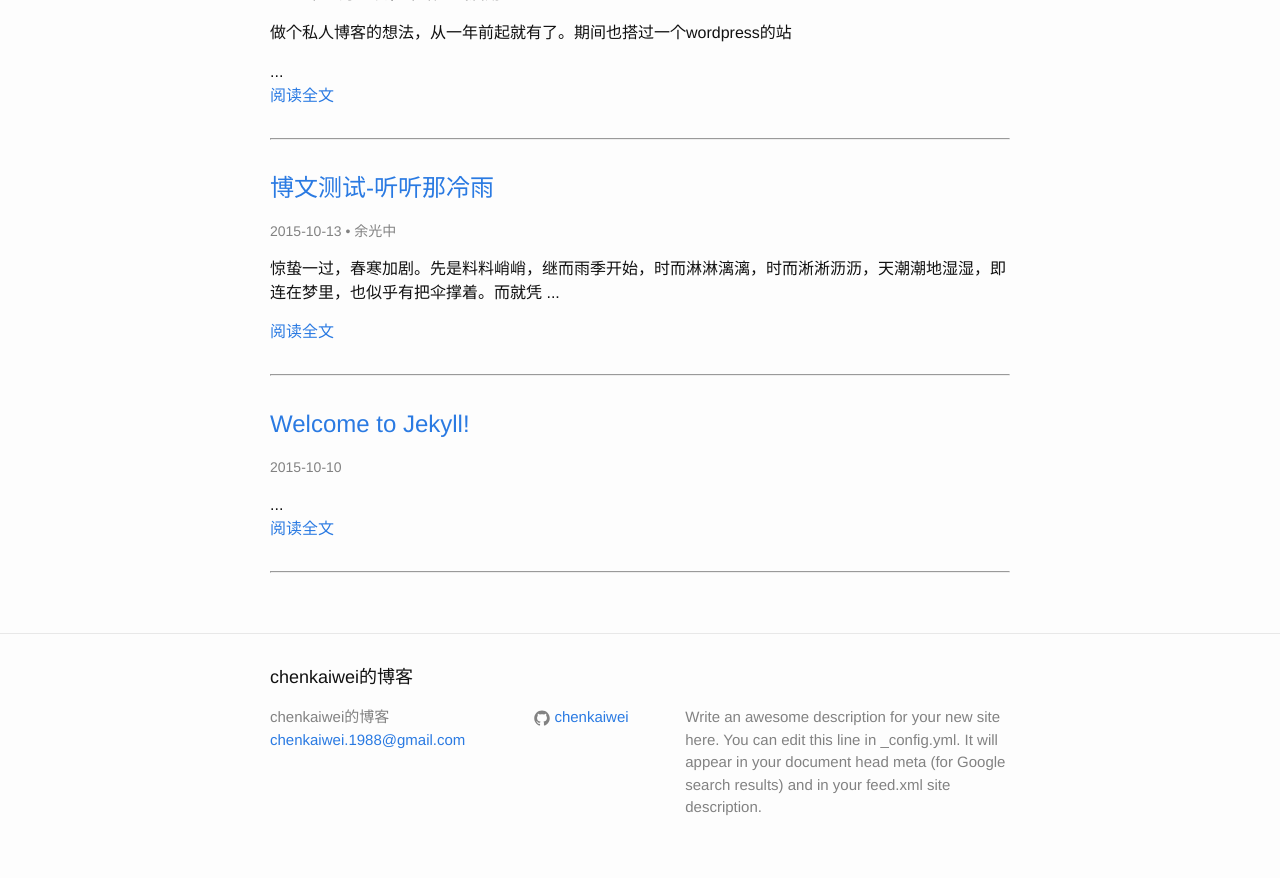
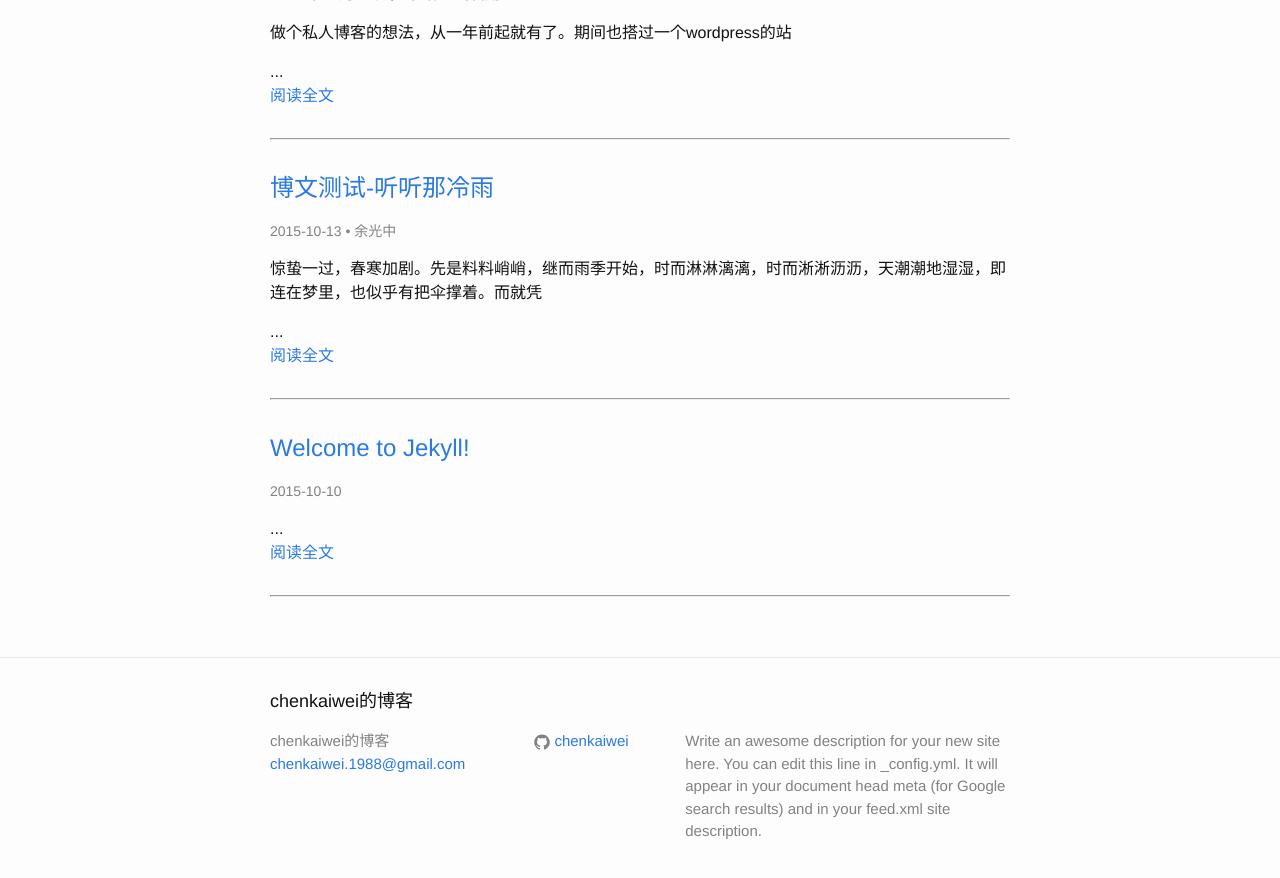
Before and after one commit to chenkaiwei/chenkaiwei.github.com, a Jekyll site: the page built from index.html, in a window 1280 px wide and 900 px high, scrolled down 631 px. Shown: the top 878 px of the window. Built offline with Jekyll 4.4.1, drawn with Linux system fonts in a browser that asks for light colours.

Commit message:
首页，摘要格式

```diff
--- a/index.html
+++ b/index.html
@@ -11,7 +11,7 @@ layout: default
         <p class="post-meta">{{ post.date | date: "%Y-%m-%d" }}{% if post.author %} • {{ post.author }}{% endif %}{% if post.meta %} • {{ post.meta }}{% endif %}</p>
       		<article class="post-content">
     		{% if post.content contains site.excerpt_separator %}
-    			{{ post.excerpt |remove_first: '</p>' | append: '...'}}
+    			{{ post.excerpt |remove_last: '</p>' | append: '...'}}
     			<p><a>阅读全文</a></p>
     		{% else %}
     			{{ post.excerpt}}
```
